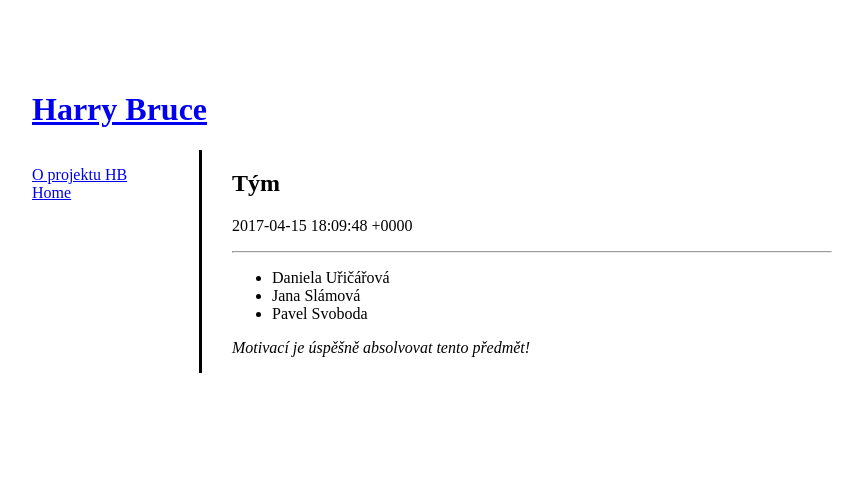
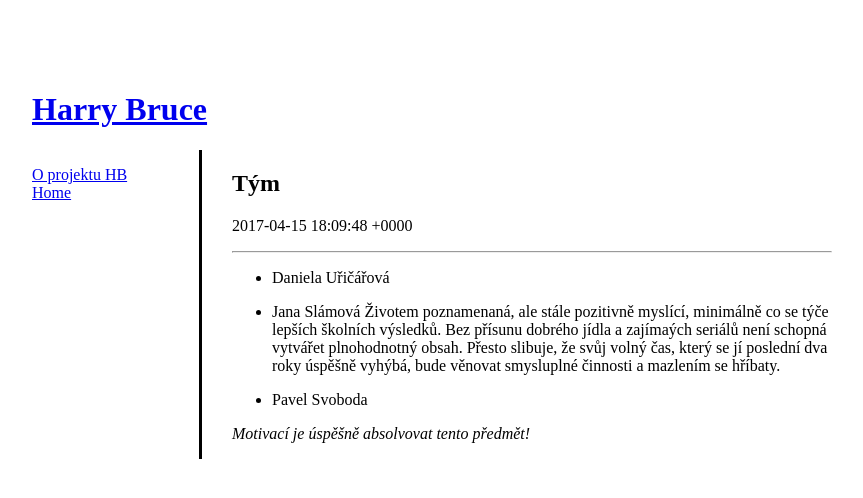
Before and after one commit to ikeataska/learn-jekyll, a Jekyll site: the page built from _posts/2017-04-15-tym.md, in a window 1280 px wide. Shown: the top 498 px of the page, without its empty margins (208-1071 px from the left). Built offline with Jekyll 4.4.1, drawn with Linux system fonts in a browser that asks for light colours.

Commit message:
Deskripce kolegy
Doplnění informací o sobě, protože jak jsem teď zjisitla, mají to tak
všichni, kromě mě.

```diff
--- a/_posts/2017-04-15-tym.md
+++ b/_posts/2017-04-15-tym.md
@@ -6,6 +6,8 @@ date:   2017-04-15 19:09:48 +0100
 
 - Daniela Uřičářová
 - Jana Slámová
+Životem poznamenaná, ale stále pozitivně myslící, minimálně co se týče lepších školních výsledků. Bez přísunu dobrého jídla a zajímaých seriálů není schopná vytvářet plnohodnotný obsah. Přesto slibuje, že svůj volný čas, který se jí poslední dva roky úspěšně vyhýbá, bude věnovat smysluplné činnosti a mazlením se hříbaty.
+
 - Pavel Svoboda
 
 *Motivací je úspěšně absolvovat tento předmět!*
```
